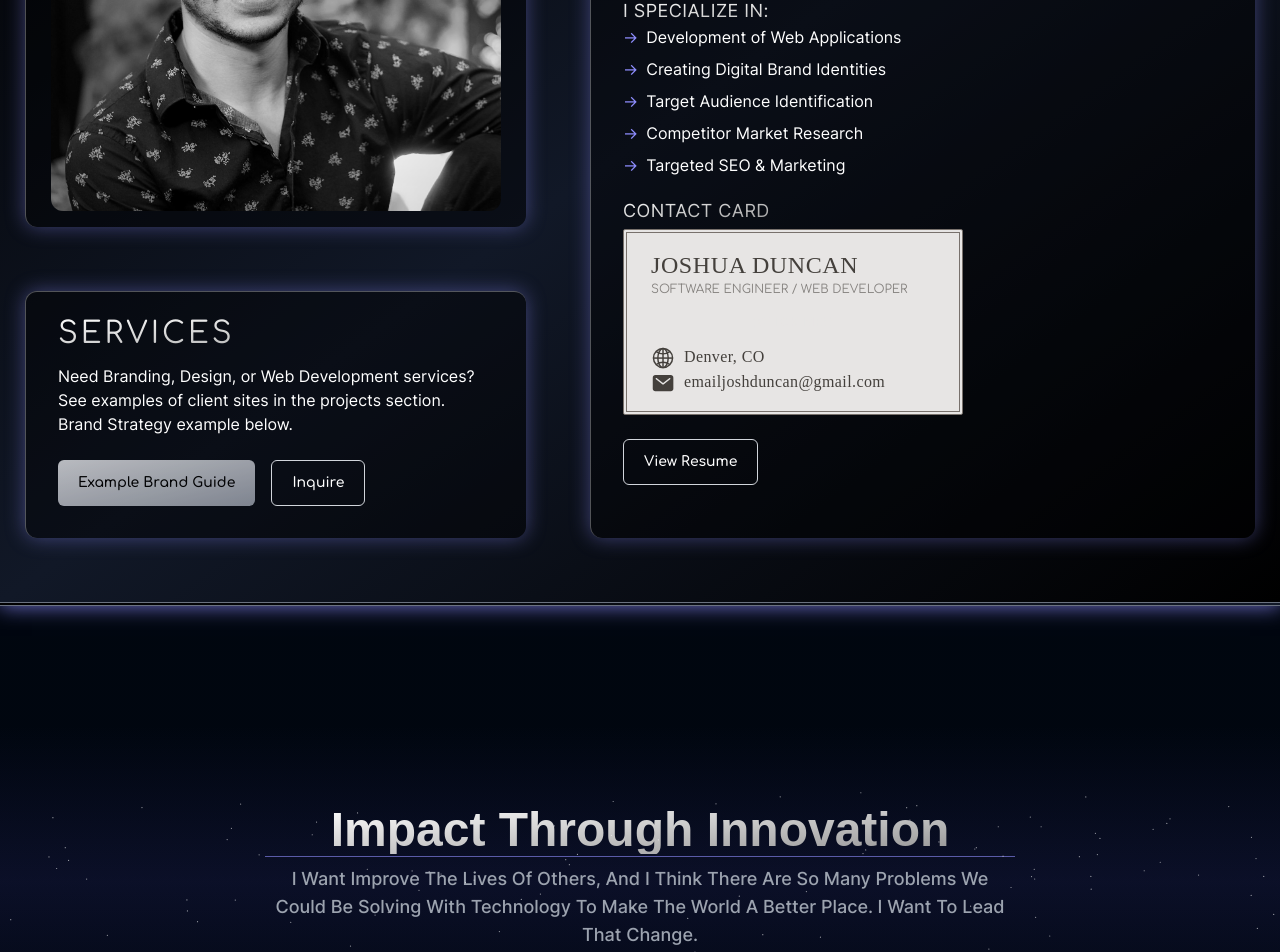
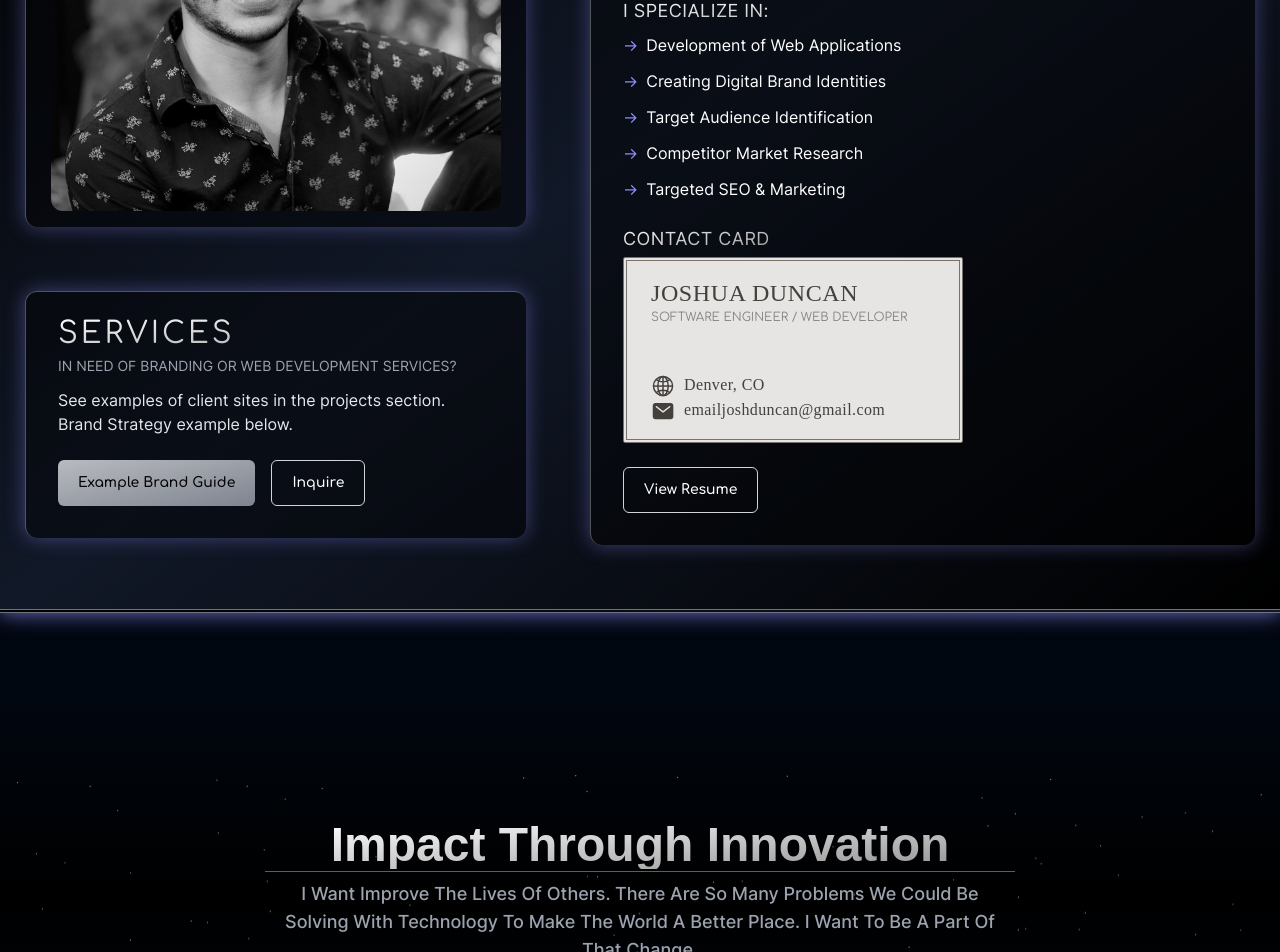
Before and after one commit to jduncan017/portfolio, a Next.js app: page / in a window 1280 px wide. Shown: the part 1260-2212 px from the top of the page. Built offline with nearby package versions, Linux system fonts and the light colour scheme; no server answers.

Commit message:
update profile picture, resize sections on mobile

```diff
--- a/src/app/components/AboutSection/Bio.tsx
+++ b/src/app/components/AboutSection/Bio.tsx
@@ -73,31 +73,31 @@ export default function Bio() {
         <p className="text-lg capitalize">Freelance Developer</p>
       </motion.div>
       <motion.div className="MotionContainer" variants={itemVariants}>
-        <h3 className="BioHeader text-gradient-clip mt-3 text-lg uppercase tracking-wide">
+        <h3 className="BioHeader text-gradient-clip mb-2 mt-3 text-lg uppercase tracking-wide">
           I Specialize In:
         </h3>
         <ul className="JobItems flex flex-col">
-          <li className="JobItem mb-2 flex items-center gap-2">
+          <li className="JobItem mb-3 flex items-center gap-2">
             <span className="text-secondary">{"->"}</span>
             <p>Development of Web Applications</p>
           </li>
 
-          <li className="JobItem mb-2 flex items-center gap-2">
+          <li className="JobItem mb-3 flex items-center gap-2">
             <span className="text-secondary">{"->"}</span>
             <p>Creating Digital Brand Identities</p>
           </li>
 
-          <li className="JobItem mb-2 flex items-center gap-2">
+          <li className="JobItem mb-3 flex items-center gap-2">
             <span className="text-secondary">{"->"}</span>
             <p>Target Audience Identification</p>
           </li>
 
-          <li className="JobItem mb-2 flex items-center gap-2">
+          <li className="JobItem mb-3 flex items-center gap-2">
             <span className="text-secondary">{"->"}</span>
             <p>Competitor Market Research</p>
           </li>
 
-          <li className="JobItem mb-2 flex items-center gap-2">
+          <li className="JobItem mb-3 flex items-center gap-2">
             <span className="text-secondary">{"->"}</span>
             <p>Targeted SEO & Marketing</p>
           </li>
--- a/src/app/components/AboutSection/ProfilePicture.tsx
+++ b/src/app/components/AboutSection/ProfilePicture.tsx
@@ -18,7 +18,7 @@ export default function ProfilePicture() {
       <div className="ImageContainer flex h-fit w-full justify-end overflow-hidden p-4 xs:justify-center xs:rounded-xl xs:pl-4 xxl:pr-4">
         <Image
           alt="Josh's Picture"
-          src="/josh-1.jpg"
+          src="/my-pic.jpg"
           className="ProfilePic ml-4 aspect-square h-auto max-h-[375px] w-auto rounded-xl object-contain mini:ml-0 lg:aspect-square lg:h-full lg:max-h-[450px] lg:w-auto"
           width={450}
           height={450}
--- a/src/app/components/AboutSection/Services.tsx
+++ b/src/app/components/AboutSection/Services.tsx
@@ -43,17 +43,23 @@ export default function Services() {
     >
       <div className="InnerContainer h-fit w-full max-w-[500px] flex-col gap-8 self-end rounded-r-xl py-6 pl-8 pr-4 mini:pl-4 xs:px-8 lg:gap-16 xxl:w-fit">
         <motion.h2
-          className="ServicesTitle text-gradient-clip mb-3 flex gap-2 font-sans text-2xl uppercase leading-normal tracking-widest text-white sm:text-3xl"
+          className="ServicesTitle text-gradient-clip mb-1 flex gap-2 font-sans text-2xl uppercase leading-normal tracking-widest text-white sm:text-3xl"
           variants={itemVariants}
         >
           Services
         </motion.h2>
         <motion.p
-          className="ServicesDescription max-w-[375px] leading-6 text-white xs:max-w-[600px]"
+          className="ServicesDescription mb-3 max-w-[375px] text-sm uppercase text-gray-400 xs:max-w-[600px]"
           variants={itemVariants}
         >
-          Need Branding, Design, or Web Development services? See examples of
-          client sites in the projects section. Brand Strategy example below.
+          In Need of Branding or Web Development services?
+        </motion.p>
+        <motion.p
+          className="ServicesDescription max-w-[375px] leading-6 text-gray-200 xs:max-w-[600px]"
+          variants={itemVariants}
+        >
+          See examples of client sites in the projects section. Brand Strategy
+          example below.
         </motion.p>
         <motion.div
           className="ButtonContainer mb-2 mr-5 mt-6 flex flex-col gap-4 mini:mr-0 mini:flex-row"
--- a/src/app/components/Header.tsx
+++ b/src/app/components/Header.tsx
@@ -21,10 +21,10 @@ export const Header = () => {
       <div className="ParticlesBackground pb-25 absolute z-[-10] h-full w-full text-center">
         <ParticlesAnimation />
       </div>
-      <div className="HeaderTextContainer m-auto flex flex-col items-center pt-[15vh] sm:pt-[30vh]">
-        <div className="TextContainer flex max-w-[95%] flex-col items-center rounded-[20px] bg-black/20 px-4 py-20 text-center opacity-90 shadow-primary backdrop-blur-md xs:max-w-[80%] xs:px-8 md:px-20 md:py-20 lg:py-28">
+      <div className="HeaderTextContainer mx-auto flex flex-col items-center pt-[25vh] sm:my-auto sm:pt-[30vh]">
+        <div className="TextContainer flex max-w-[95%] flex-col items-center rounded-[20px] bg-black/20 px-4 pb-8 pt-10 text-center opacity-90 shadow-primary backdrop-blur-md xs:max-w-[80%] xs:px-8 sm:py-20 md:px-20 md:py-20 lg:py-28">
           <motion.h1
-            className="Title text-gradient-clip text-center font-gulzar text-4xl font-medium uppercase leading-tight text-white xs:text-5xl sm:text-nowrap sm:pb-0 sm:leading-tight md:text-6xl lg:text-7xl lg:leading-tight"
+            className="Title text-gradient-clip text-center font-gulzar text-4xl font-medium uppercase leading-tight text-white xs:text-5xl xs:leading-tight sm:pb-0 sm:leading-loose md:text-6xl md:leading-tight lg:text-7xl lg:leading-tight"
             initial={{ opacity: 0 }}
             animate={{ opacity: 1 }}
             transition={{ duration: 2, delay: 1.5, ease: "easeOut" }}
--- a/src/app/components/TextCallout.tsx
+++ b/src/app/components/TextCallout.tsx
@@ -2,7 +2,6 @@ import { motion } from "framer-motion";
 import { Callouts } from "@/src/lib/calloutData";
 import { CalloutParticles } from "@/src/app/components/UI-Libraries/CalloutParticles";
 
-// Define the keys of Callouts as a type
 type CalloutKey = keyof typeof Callouts;
 
 type TextCalloutProps = {
@@ -14,20 +13,20 @@ export default function TextCallout({ name, id }: TextCalloutProps) {
   const callout = Callouts[name];
 
   if (!callout) {
-    return null; // or some fallback UI
+    return null;
   }
 
   return (
-    <div className="TextCallout relative my-10">
+    <div className="TextCallout relative">
       <div className="ParticlesBackground absolute h-full w-full">
         <CalloutParticles id={id} />
       </div>
-      <div className="Container mx-auto flex w-full flex-col items-center bg-gradient-to-b from-transparent via-secondaryDark/15 to-transparent px-10 py-20">
+      <div className="Container mx-auto flex w-full flex-col items-center bg-gradient-to-b from-transparent via-black to-transparent px-10 py-32">
         <motion.h2
           initial={{ opacity: 0 }}
           whileInView={{ opacity: 1 }}
           transition={{ duration: 1 }}
-          className="text-gradient-clip mb-0.5 font-noto text-2xl font-bold capitalize mini:text-3xl sm:text-4xl md:leading-tight lg:text-5xl"
+          className="text-gradient-clip mb-0.5 text-center font-noto text-3xl font-bold capitalize sm:text-4xl md:leading-tight lg:text-5xl"
           viewport={{ once: true }}
         >
           {callout.header}
@@ -36,7 +35,7 @@ export default function TextCallout({ name, id }: TextCalloutProps) {
           className="BioDescription max-w-[750px] border-t border-secondary/60 p-2 text-center text-sm font-medium capitalize text-gray-400 sm:text-base lg:text-lg xxl:max-w-none"
           initial={{ opacity: 0 }}
           whileInView={{ opacity: 1 }}
-          transition={{ duration: 1, delay: 0.2 }}
+          transition={{ duration: 1, delay: 0.4 }}
           viewport={{ once: true }}
         >
           {callout.description}
--- a/src/app/components/UI-Elements/SocialContainer.tsx
+++ b/src/app/components/UI-Elements/SocialContainer.tsx
@@ -29,7 +29,7 @@ export const SocialContainer = () => {
         aria-label="linkedin profile"
         href={RESUME_DATA.linkedInURL}
         target="_blank"
-        className="global__hover-animation flex flex-col items-center gap-1 text-transparent hover:text-white"
+        className="global__hover-animation flex flex-col items-center gap-1 text-transparent sm:hover:text-white"
       >
         <Image
           alt="Linkedin icon"
@@ -47,7 +47,7 @@ export const SocialContainer = () => {
         aria-label="X profile"
         href={RESUME_DATA.xURL}
         target="_blank"
-        className="global__hover-animation flex flex-col items-center gap-1 text-transparent hover:text-white"
+        className="global__hover-animation flex flex-col items-center gap-1 text-transparent sm:hover:text-white"
       >
         <Image
           alt="X icon"
@@ -65,7 +65,7 @@ export const SocialContainer = () => {
         aria-label="medium profile"
         href={RESUME_DATA.mediumURL}
         target="_blank"
-        className="global__hover-animation flex flex-col items-center gap-1 text-transparent hover:text-white"
+        className="global__hover-animation flex flex-col items-center gap-1 text-transparent sm:hover:text-white"
       >
         <Image
           alt="Medium Icon"
--- a/src/app/components/UI-Libraries/CalloutParticles.js
+++ b/src/app/components/UI-Libraries/CalloutParticles.js
@@ -34,11 +34,11 @@ export const CalloutParticles = ({ id }) => {
             default: "bounce",
           },
           random: false,
-          speed: 0.6,
+          speed: 0.5,
           straight: false,
         },
         number: {
-          value: 100,
+          value: 80,
         },
         opacity: {
           value: 0.6,
--- a/src/app/page.tsx
+++ b/src/app/page.tsx
@@ -17,7 +17,7 @@ export default function Home() {
     <main className="Main overflow-hidden" id="home-section">
       <Nav />
       <Header />
-      <div className="PageContent flex flex-col gap-12 bg-gradient-to-b from-[#00060d] to-slate-950 py-20 sm:gap-20">
+      <div className="PageContent flex flex-col gap-6 bg-gradient-to-b from-[#00060d] to-slate-950 py-20 sm:gap-20">
         <About />
         <TextCallout name={"why"} id={1} />
         <SliderSection
--- a/src/lib/calloutData.ts
+++ b/src/lib/calloutData.ts
@@ -3,8 +3,8 @@ import type { CalloutData } from "./dataTypes";
 export const Callouts: CalloutData = {
   why: {
     header: "Impact Through Innovation",
-    description: `I want improve the lives of others, and I think there are so many problems we could be solving with technology to
-      make the world a better place. I want to lead that change.`,
+    description: `I want improve the lives of others. There are so many problems we could be solving with technology to
+      make the world a better place. I want to be a part of that change.`,
   },
   what: {
     header: "Where Tech Meets Life",
```
Also changed, not shown: public/josh-4.png (deleted), public/my-pic.jpg (renamed from public/josh-1.JPG).
